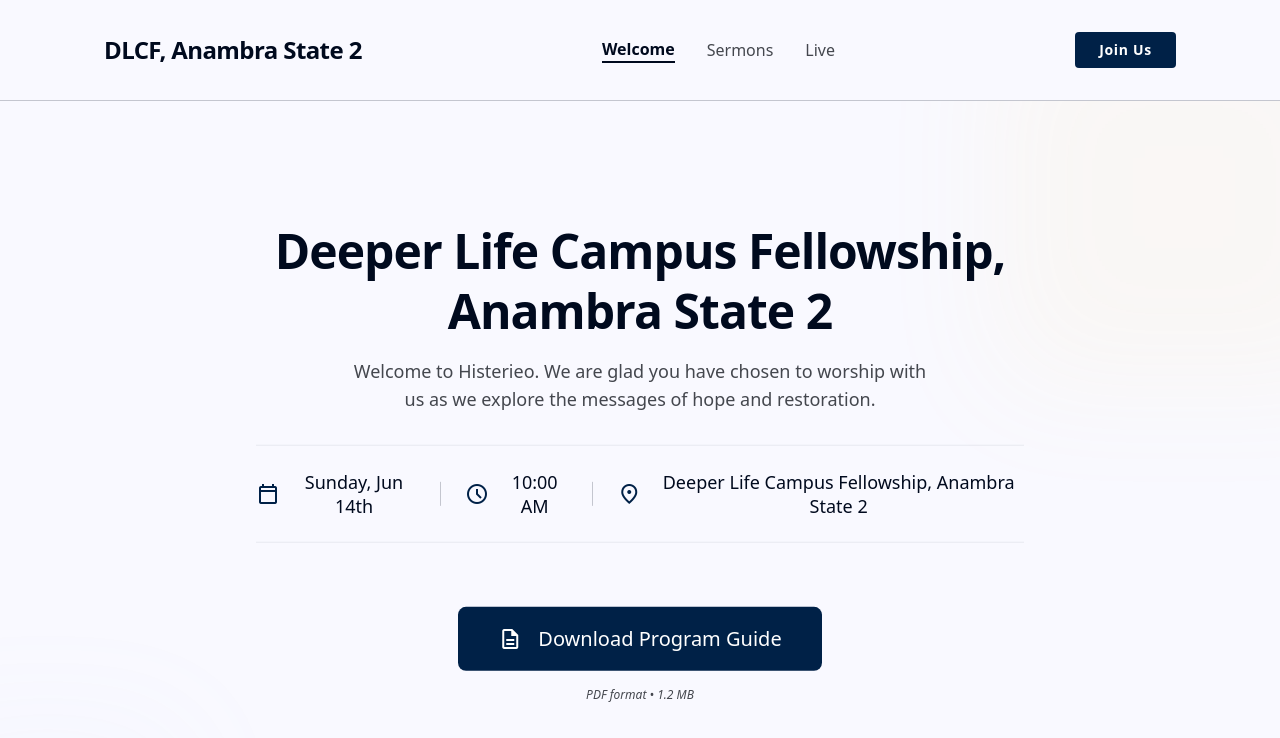
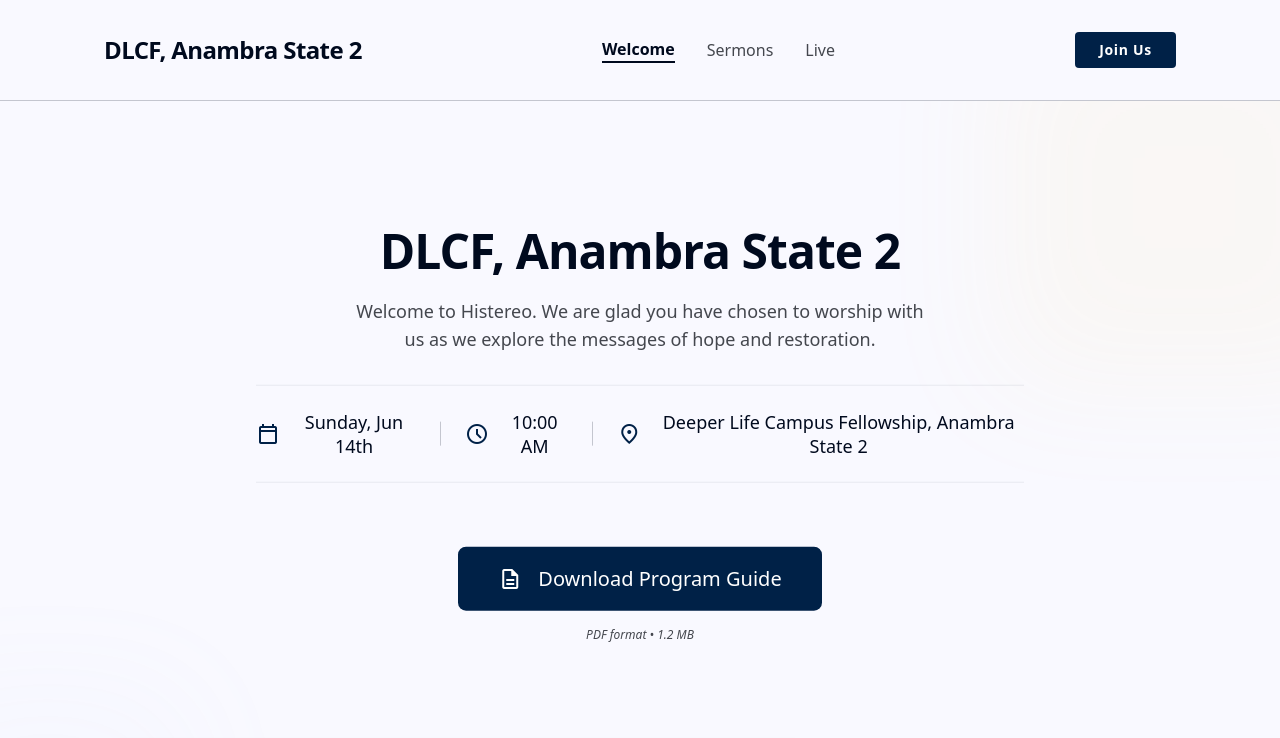
Before and after one commit to Godwin57/dlcf-nau, a Next.js app: page / in a window 1280 px wide. Shown: the top 738 px of the page. Built offline with nearby package versions, Linux system fonts and the light colour scheme; grey boxes are pictures that could not be loaded.

Commit message:
Fixed typo error

```diff
--- a/src/app/page.tsx
+++ b/src/app/page.tsx
@@ -28,7 +28,14 @@
     const month = date.toLocaleDateString("en-US", { month: "short" });
     const day = date.getDate();
     const getOrdinalNum = (n: number) => {
-      return n + (n > 0 ? ["th", "st", "nd", "rd"][(n > 3 && n < 21) || n % 10 > 3 ? 0 : n % 10] : "");
+      return (
+        n +
+        (n > 0
+          ? ["th", "st", "nd", "rd"][
+              (n > 3 && n < 21) || n % 10 > 3 ? 0 : n % 10
+            ]
+          : "")
+      );
     };
     setCurrentDate(`${weekday}, ${month} ${getOrdinalNum(day)}`);
   }, []);
@@ -87,10 +94,10 @@
         <section className="relative z-10 w-full max-w-3xl mx-auto text-center space-y-8 animate-subtle-float">
           <div className="space-y-4">
             <h1 className="font-display-lg-mobile md:font-display-lg text-display-lg-mobile md:text-display-lg text-primary leading-tight">
-              Deeper Life Campus Fellowship, Anambra State 2
+              DLCF, Anambra State 2
             </h1>
             <p className="font-body-lg text-body-lg text-on-surface-variant max-w-xl mx-auto">
-              Welcome to Histerieo. We are glad you have chosen to worship with
+              Welcome to Histereo. We are glad you have chosen to worship with
               us as we explore the messages of hope and restoration.
             </p>
           </div>
```
